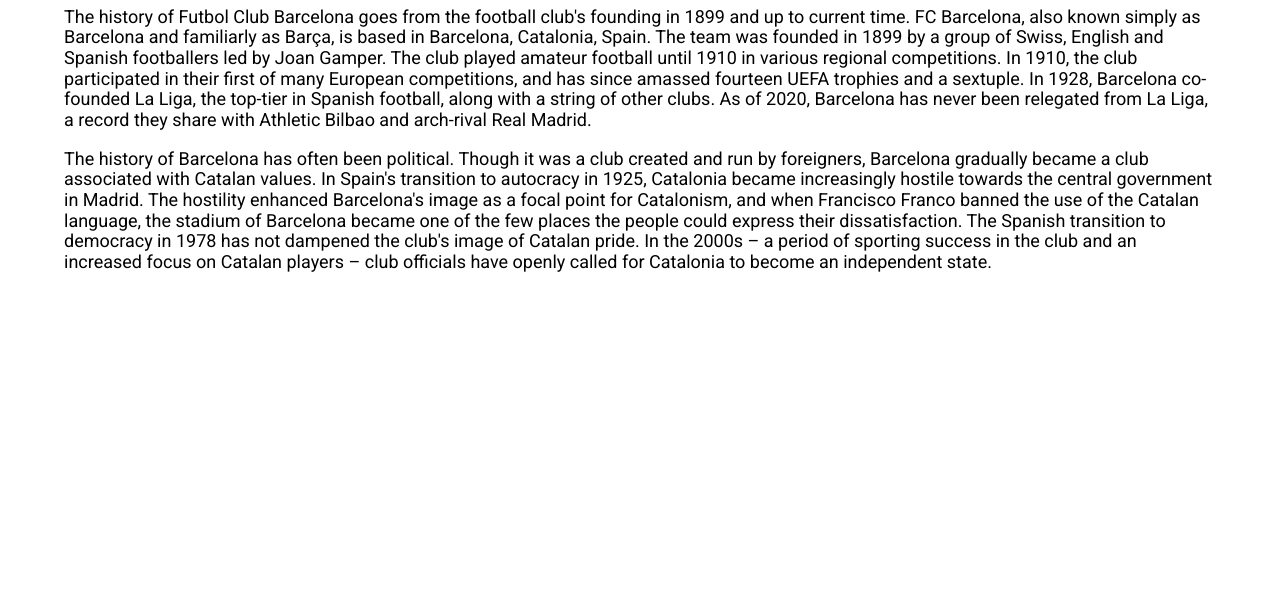
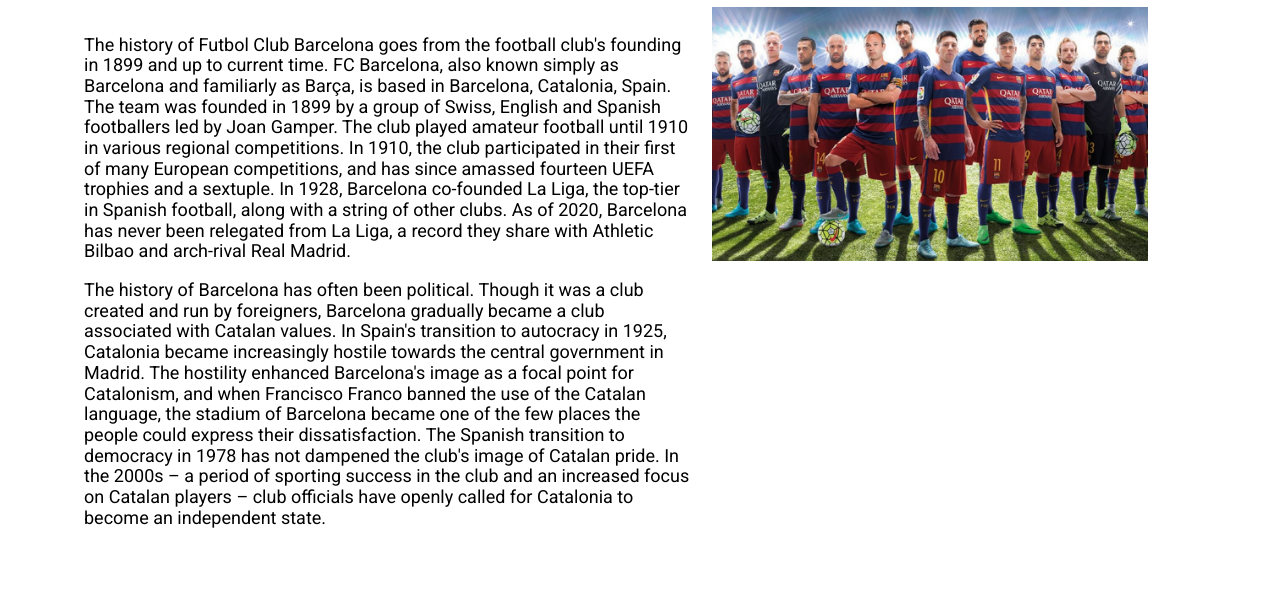
Before and after one commit to moran711/SoftServe-homework, a website built with webpack: page src/index.html in a window 1280 px wide. Shown: the part 722-1311 px from the top of the page. Before the commit the page ends 1017 px from the top, so only its background shows below. Built offline with nearby package versions, Linux system fonts and the light colour scheme.

Commit message:
iplement new section in main and add styles

```diff
--- a/src/index.html
+++ b/src/index.html
@@ -40,38 +40,47 @@
       <section class="history-of-fc">
         <h2 class="header-history-of-fc">History of FC Barcelona</h2>
         <div class="content-history-of-fc">
-          <p>
+          <div class="text-container-history-of-fc">
+            <p class="text-history-of-fc">
               The history of Futbol Club Barcelona goes from the football club's
               founding in 1899 and up to current time. FC Barcelona, also known
-            simply as Barcelona and familiarly as Barça, is based in Barcelona,
-            Catalonia, Spain. The team was founded in 1899 by a group of Swiss,
-            English and Spanish footballers led by Joan Gamper. The club played
-            amateur football until 1910 in various regional competitions. In
-            1910, the club participated in their first of many European
-            competitions, and has since amassed fourteen UEFA trophies and a
-            sextuple. In 1928, Barcelona co-founded La Liga, the top-tier in
-            Spanish football, along with a string of other clubs. As of 2020,
-            Barcelona has never been relegated from La Liga, a record they share
-            with Athletic Bilbao and arch-rival Real Madrid.
+              simply as Barcelona and familiarly as Barça, is based in
+              Barcelona, Catalonia, Spain. The team was founded in 1899 by a
+              group of Swiss, English and Spanish footballers led by Joan
+              Gamper. The club played amateur football until 1910 in various
+              regional competitions. In 1910, the club participated in their
+              first of many European competitions, and has since amassed
+              fourteen UEFA trophies and a sextuple. In 1928, Barcelona
+              co-founded La Liga, the top-tier in Spanish football, along with a
+              string of other clubs. As of 2020, Barcelona has never been
+              relegated from La Liga, a record they share with Athletic Bilbao
+              and arch-rival Real Madrid.
             </p>
 
-          <p>
+            <p class="text-history-of-fc">
               The history of Barcelona has often been political. Though it was a
               club created and run by foreigners, Barcelona gradually became a
               club associated with Catalan values. In Spain's transition to
-            autocracy in 1925, Catalonia became increasingly hostile towards the
-            central government in Madrid. The hostility enhanced Barcelona's
-            image as a focal point for Catalonism, and when Francisco Franco
-            banned the use of the Catalan language, the stadium of Barcelona
-            became one of the few places the people could express their
-            dissatisfaction. The Spanish transition to democracy in 1978 has not
-            dampened the club's image of Catalan pride. In the 2000s – a period
-            of sporting success in the club and an increased focus on Catalan
-            players – club officials have openly called for Catalonia to become
-            an independent state.
+              autocracy in 1925, Catalonia became increasingly hostile towards
+              the central government in Madrid. The hostility enhanced
+              Barcelona's image as a focal point for Catalonism, and when
+              Francisco Franco banned the use of the Catalan language, the
+              stadium of Barcelona became one of the few places the people could
+              express their dissatisfaction. The Spanish transition to democracy
+              in 1978 has not dampened the club's image of Catalan pride. In the
+              2000s – a period of sporting success in the club and an increased
+              focus on Catalan players – club officials have openly called for
+              Catalonia to become an independent state.
             </p>
+          </div>
 
-          <p></p>
+          <div class="container-photo-history-of-fc">
+            <img
+              class="photo-history-of-fc"
+              src="img/team.jpg"
+              alt="barcelona team photo"
+            />
+          </div>
         </div>
       </section>
       <section>
--- a/src/scss/index.scss
+++ b/src/scss/index.scss
@@ -1,4 +1,4 @@
-@import url('https://fonts.googleapis.com/css?family=Roboto&display=swap');
+@import url("https://fonts.googleapis.com/css?family=Roboto&display=swap");
 @import "~normalize.css";
 @import "./header.scss";
 @import "./footer.scss";
--- a/src/scss/main.scss
+++ b/src/scss/main.scss
@@ -1,2 +1,30 @@
 @import "variables";
 @import "mixins";
+
+.main {
+    margin: 10px;
+    & .history-of-fc {
+        & .header-history-of-fc {
+          text-align: center;
+        }
+        & .content-history-of-fc {
+          display: grid;
+          grid-gap: 10px;
+          grid-template-areas:
+            "text text photo"
+            "text text photo"
+          ;
+
+          & .text-container-history-of-fc{
+            grid-area: 'text';
+            padding: 10px;
+          }
+          & .container-photo-history-of-fc {
+            grid-area: 'photo';
+            & .photo-history-of-fc {
+              width: 90%;
+            }
+          }
+        }
+    }
+}
```
Also changed, not shown: src/img/team.jpg (added). Lines whose indentation alone changed are shown as unchanged.
